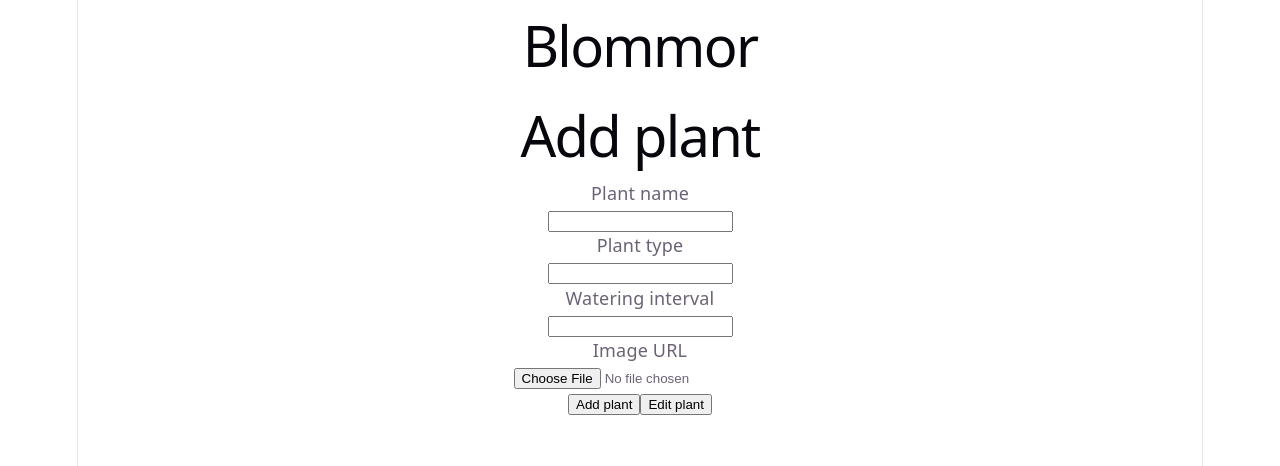
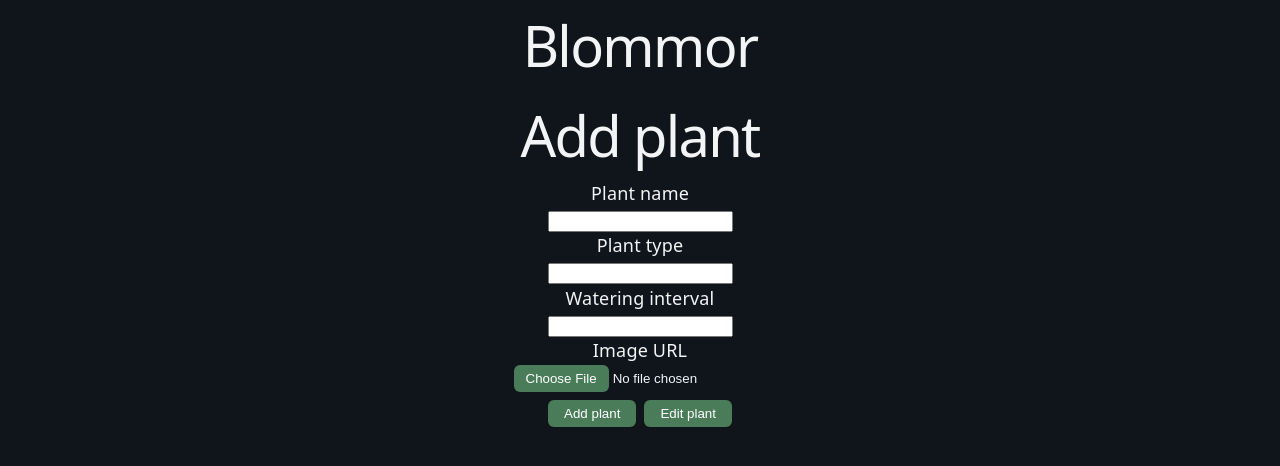
Before and after one commit to Chaallee/Agila-projekt, a React (Vite) app: page / in a window 1280 px wide. Shown: the top 466 px of the page. Built offline with nearby package versions, Linux system fonts and the light colour scheme.

Commit message:
background colour & lite styling på resterande knappar

```diff
--- a/src/App.css
+++ b/src/App.css
@@ -2,3 +2,28 @@
   width: 50px;
   height: 50px;
 }
+
+.form-actions {
+  display: flex;
+  gap: 8px;
+  margin-top: 8px;
+  justify-content: center;
+}
+
+.form-actions button {
+  padding: 6px 16px;
+  border: none;
+  border-radius: 6px;
+  background: #4a7c59;
+  color: white;
+  cursor: pointer;
+}
+
+input[type="file"]::file-selector-button {
+  padding: 6px 12px;
+  border: none;
+  border-radius: 6px;
+  background: #4a7c59;
+  color: white;
+  cursor: pointer;
+}
--- a/src/App.tsx
+++ b/src/App.tsx
@@ -1,4 +1,5 @@
 import { useEffect, useRef, useState } from "react";
+import "./App.css";
 import { AddPlant, GetAllPlants } from "./services/plantService";
 import type { Plant } from "./types/plant";
 import PlantCardList from "./components/PlantCardList";
@@ -132,8 +133,10 @@ function App() {
           {imageBase64 && <img width={50} height={50} src={imageBase64} />}
         </div>
 
-        <button onClick={handleAddPlant}>Add plant</button>
-        <button onClick={acceptEditPlant}>Edit plant</button>
+        <div className="form-actions">
+          <button onClick={handleAddPlant}>Add plant</button>
+          <button onClick={acceptEditPlant}>Edit plant</button>
+        </div>
       </div>
       <PlantCardList
         plants={plants}
--- a/src/components/PlantCard.css
+++ b/src/components/PlantCard.css
@@ -38,6 +38,6 @@
   border: none;
   border-radius: 6px;
   background: #4a7c59;
-  color: #fff;
+  color: white;
   cursor: pointer;
 }
--- a/src/index.css
+++ b/src/index.css
@@ -1,53 +1,18 @@
 :root {
-  --text: #6b6375;
-  --text-h: #08060d;
-  --bg: #fff;
-  --border: #e5e4e7;
-  --code-bg: #f4f3ec;
-  --accent: #aa3bff;
-  --accent-bg: rgba(170, 59, 255, 0.1);
-  --accent-border: rgba(170, 59, 255, 0.5);
-  --social-bg: rgba(244, 243, 236, 0.5);
-  --shadow:
-    rgba(0, 0, 0, 0.1) 0 10px 15px -3px, rgba(0, 0, 0, 0.05) 0 4px 6px -2px;
-
-  --sans: system-ui, 'Segoe UI', Roboto, sans-serif;
-  --heading: system-ui, 'Segoe UI', Roboto, sans-serif;
-  --mono: ui-monospace, Consolas, monospace;
-
-  font: 18px/145% var(--sans);
+  font:
+    18px/145% system-ui,
+    "Segoe UI",
+    Roboto,
+    sans-serif;
   letter-spacing: 0.18px;
-  color-scheme: light dark;
-  color: var(--text);
-  background: var(--bg);
-  font-synthesis: none;
-  text-rendering: optimizeLegibility;
+  color: #f3f4f6;
   -webkit-font-smoothing: antialiased;
   -moz-osx-font-smoothing: grayscale;
-
-  @media (max-width: 1024px) {
-    font-size: 16px;
-  }
 }
 
-@media (prefers-color-scheme: dark) {
-  :root {
-    --text: #9ca3af;
-    --text-h: #f3f4f6;
-    --bg: #16171d;
-    --border: #2e303a;
-    --code-bg: #1f2028;
-    --accent: #c084fc;
-    --accent-bg: rgba(192, 132, 252, 0.15);
-    --accent-border: rgba(192, 132, 252, 0.5);
-    --social-bg: rgba(47, 48, 58, 0.5);
-    --shadow:
-      rgba(0, 0, 0, 0.4) 0 10px 15px -3px, rgba(0, 0, 0, 0.25) 0 4px 6px -2px;
-  }
-
-  #social .button-icon {
-    filter: invert(1) brightness(2);
-  }
+body {
+  margin: 0;
+  background-color: #0f151b;
 }
 
 #root {
@@ -55,57 +20,27 @@
   max-width: 100%;
   margin: 0 auto;
   text-align: center;
-  border-inline: 1px solid var(--border);
   min-height: 100svh;
   display: flex;
   flex-direction: column;
   box-sizing: border-box;
 }
 
-body {
-  margin: 0;
+h1 {
+  font-size: 56px;
+  font-weight: 500;
+  letter-spacing: -1.68px;
+  margin: 32px 0;
 }
 
-h1,
-h2 {
-  font-family: var(--heading);
-  font-weight: 500;
-  color: var(--text-h);
-}
-
-h1 {
-  font-size: 56px;
-  letter-spacing: -1.68px;
-  margin: 32px 0;
-  @media (max-width: 1024px) {
-    font-size: 36px;
-    margin: 20px 0;
-  }
-}
 h2 {
   font-size: 24px;
+  font-weight: 500;
   line-height: 118%;
   letter-spacing: -0.24px;
   margin: 0 0 8px;
-  @media (max-width: 1024px) {
-    font-size: 20px;
-  }
 }
+
 p {
   margin: 0;
 }
-
-code,
-.counter {
-  font-family: var(--mono);
-  display: inline-flex;
-  border-radius: 4px;
-  color: var(--text-h);
-}
-
-code {
-  font-size: 15px;
-  line-height: 135%;
-  padding: 4px 8px;
-  background: var(--code-bg);
-}
```
